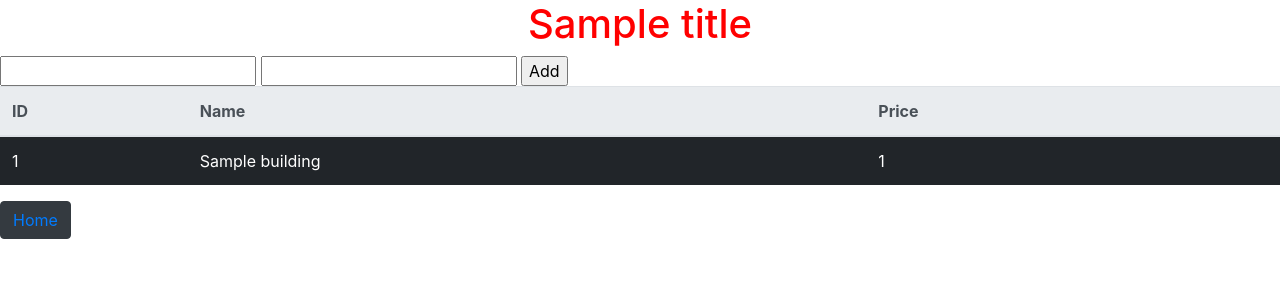
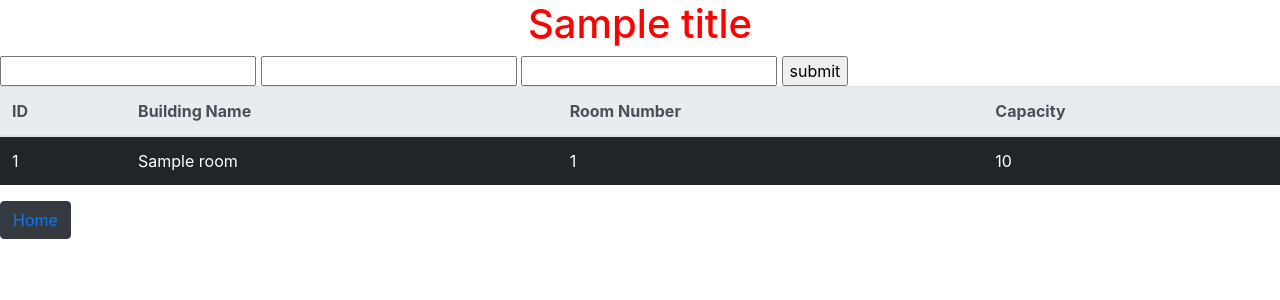
Before and after one commit to ahmed217/EECE4081_Rooms, a Flask app: template templates/create.html in a window 1280 px wide. Shown: the top 300 px of the page. Run offline with Flask 2, Linux system fonts and the light colour scheme; tables that the repository leaves empty hold one stand-in row (values such as "Sample post"); the template is opened without the code that fills it: values that come from a table or form of the project are taken from there, most other values are stand-ins (such as "Sample title", 1, 10 or a date in 2020); some libraries are stand-ins or nearby versions.

Commit message:
Change List
Fixed the routing to /init_db and made route to / as the default read page.

Added the new parameter of room number, I put the parameter as number in the code though.

```diff
--- a/app.py
+++ b/app.py
@@ -9,7 +9,7 @@ from flask_sqlalchemy import SQLAlchemy # create sqlite databases using python3
 app = Flask(__name__)
 
 # create a database and link it to the app
-app.config["SQLALCHEMY_DATABASE_URI"] = "sqlite:///Rooms.db"
+app.config["SQLALCHEMY_DATABASE_URI"] = "sqlite:///rooms.db"
 app.config["SQLALCHEMY_TRACK_MODIFICATIONS"] = False
 db = SQLAlchemy(app)
 
@@ -17,6 +17,7 @@ db = SQLAlchemy(app)
 class Rooms(db.Model):
     id = db.Column(db.Integer, primary_key = True)
     name = db.Column(db.String(16), nullable = False)
+    number = db.Column(db.Integer, nullable = False)
     capacity = db.Column(db.Integer, nullable = False)
 
 #################################################################
@@ -28,35 +29,50 @@ class Rooms(db.Model):
 # Delete - will delete a single entry of a broken laptop        #
 #################################################################
 
-@app.route('/')
+@app.route('/init_db')
 def init_db():
     db.drop_all()
     db.create_all()
+    return 'DB initialized'
 
-    # Test entries
-    new_room1 = Rooms(name = "ET 220",capacity = 36)
-    new_room2 = Rooms(name = "ET 220" ,capacity = 20)
-    db.session.add(new_room1)
-    db.session.add(new_room2)
-    db.session.commit()
+@app.route('/create', methods=['GET','POST'])
+def create():
+    if request.form:
+        name = request.form.get("name")
+        number = request.form.get("number")
+        capacity = request.form.get("capacity")
+        new_room = Rooms(name = name,number = number ,capacity = capacity)
+        db.session.add(new_room)
+        db.session.commit()
 
-    return redirect('/read')
+    all_rooms = Rooms.query.all()
+    return render_template("create.html", all_rooms = all_rooms, title = "Create a Room")
 
-@app.route('/read')
+@app.route('/')
 def read():
     all_rooms = Rooms.query.all()
-    return render_template("read.html", all_rooms = all_rooms, title = "Read")
+
+
+
+    return render_template("read.html", all_rooms = all_rooms, title = "Rooms Listing")
 
 @app.route('/update/<room_id>', methods = ['GET', 'POST'])
 def update(room_id):
-    all_rooms = Rooms.query.all()
     update_room = Rooms.query.get(room_id)
-
     if request.form:
         update_room.name = request.form.get("name")
+        update_room.number = request.form.get("number")
         update_room.capacity = request.form.get("capacity")
         db.session.commit()
-    return render_template("update.html", update_room = update_room, all_rooms = all_rooms, title = "Update")
+    all_rooms = Rooms.query.all()
+    return render_template("update.html", update_room = update_room, all_rooms = all_rooms, title = "Update a room")
+
+@app.route('/delete/<room_id>') # add id
+def delete(room_id):
+    delete_room = Rooms.query.get(room_id)
+    db.session.delete(delete_room)
+    db.session.commit()
+    return redirect("/")
 
 if __name__ == '__main__':
     app.run(debug=True)
--- a/templates/create.html
+++ b/templates/create.html
@@ -1,26 +1,3 @@
-<!--
-New Broken Laptop
-<form method="POST" action="/create">
-<input name="brand" type="text">
-<input name="price" type="text">
-<input type="submit" value="Add">
-</form>
-
-<table border=1>
-<tr>
-<td>ID</td><td>Brand</td><td>Price</td>
-</tr>
-{% for brokenlaptop in brokenlaptops %}
-	<tr>
-		<td>{{ brokenlaptop.id }}</td>
-		<td>{{ brokenlaptop.brand }}</td>
-		<td>{{ brokenlaptop.price }}</td>
-	</tr>
-{% endfor %}
-</table>
--->
-
-
 <!doctype html>
 <html lang="en">
 <head>
@@ -35,41 +12,35 @@ New Broken Laptop
 </head>
 <body>
 
-
-
 	<h1 style = "color:red;text-align:center;">{{ title }}</h1>
 
 	<form method="POST" action="/create">
-<input name="brand" type="text">
-<input name="price" type="text">
-<input type="submit" value="Add">
+		<input name ="name" 		type="text">
+		<input name ="number" 		type="number">
+		<input name ="capacity" 	type="number">
+		<input 						type="submit" 	value="submit">
 	</form>
 
 	<table class="table table-borderless table-dark">
 	<thead class = "thead-light">
 		<tr>
 			<th scope="col">ID</th>
-      <th scope="col">Name</th>
-      <th scope="col">Price</th>
-      <th scope="col"></th>
-
+			<th scope="col">Building Name</th>
+			<th scope="col">Room Number</th>
+			<th scope="col">Capacity</th>
 		</tr>
 	</thead>
 	<tbody>
-  	{% for brokenlaptop in brokenlaptops %}
+		{% for room in all_rooms %}
 		<tr>
 			<td>{{ room.id }}</td>
-		<td>{{ room.building }}</td>
-		<td>{{ room.roomNum }}</td>
-		<td>
-
-		</td>
+			<td>{{ room.name }}</td>
+			<td>{{ room.number }}</td>
+			<td>{{ room.capacity }}</td>
 		</tr>
 		{% endfor %}
 	</tbody>
 	</table>
-
-
 
 	<button type = "button" class = "btn btn-dark"> <a href="/">Home</a> </button>
 
```
Also changed, not shown: templates/read.html (+8 -7 lines), templates/update.html (+7 -8 lines), rooms.db. Lines whose indentation alone changed are shown as unchanged.
